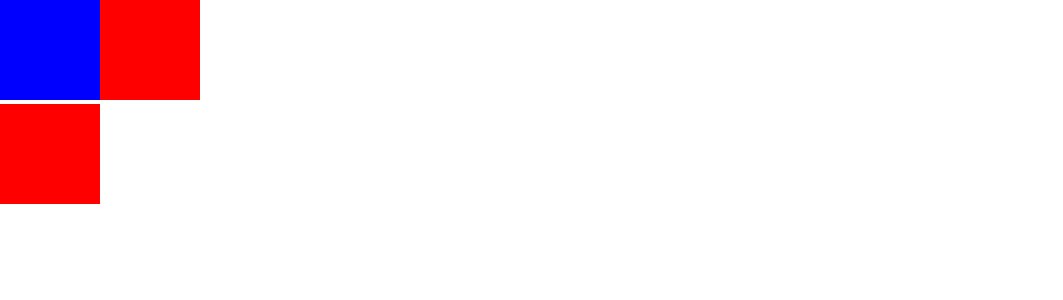
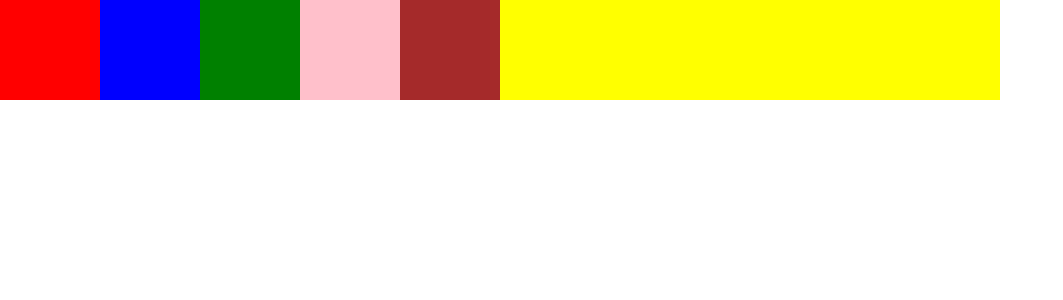
Before and after one commit to morris-hazrati/react-allrgb-image, a React (Create React App) app: page / in a window 1280 px wide. Shown: the top 300 px of the page, without its empty margins (0-1063 px from the left). Built offline with nearby package versions, Linux system fonts and the light colour scheme.

Commit message:
via props the color passed to the Pixel component to be used as background color

```diff
--- a/src/App.js
+++ b/src/App.js
@@ -1,44 +1,24 @@
-import logo from "./logo.svg";
 import React, { Component } from "react";
+import Pixel from "./components/pixel";
 import "./App.css";
 
 function App() {
   let w = 100;
   return (
-    <React.Fragment>
-      <div>
-        <div
-          style={{
-            display: "inline-block",
-            margin: 0,
-            height: w,
-            width: w,
-            backgroundColor: "blue",
-          }}
-          className="App"
-        ></div>
-        <div
-          style={{
-            display: "inline-block",
-            margin: 0,
-            height: w,
-            width: w,
-            backgroundColor: "red",
-          }}
-          className="App"
-        ></div>
-        <div
-          style={{
-            padding: 0,
-            margin: 0,
-            height: w,
-            width: w,
-            backgroundColor: "red",
-          }}
-          className="App"
-        ></div>
-      </div>
-    </React.Fragment>
+    <div
+      style={{
+        width: 1000,
+        hieght: 500,
+        backgroundColor: "yellow",
+        display: "flex",
+      }}
+    >
+      <Pixel color={"red"} />
+      <Pixel color={"blue"} />
+      <Pixel color={"green"} />
+      <Pixel color={"pink"} />
+      <Pixel color={"brown"} />
+    </div>
   );
 }
 
--- /dev/null
+++ b/src/components/pixel.jsx
@@ -0,0 +1,23 @@
+import React, { Component } from "react";
+
+class Pixel extends Component {
+  render() {
+    //const { color } = this.props;
+    let w = 100;
+    console.log(this.props);
+    return (
+      <div
+        style={{
+          display: "inline-block",
+          margin: 0,
+          height: w,
+          width: w,
+          backgroundColor: `${this.props.color}`,
+        }}
+        className="App"
+      ></div>
+    );
+  }
+}
+
+export default Pixel;
```
